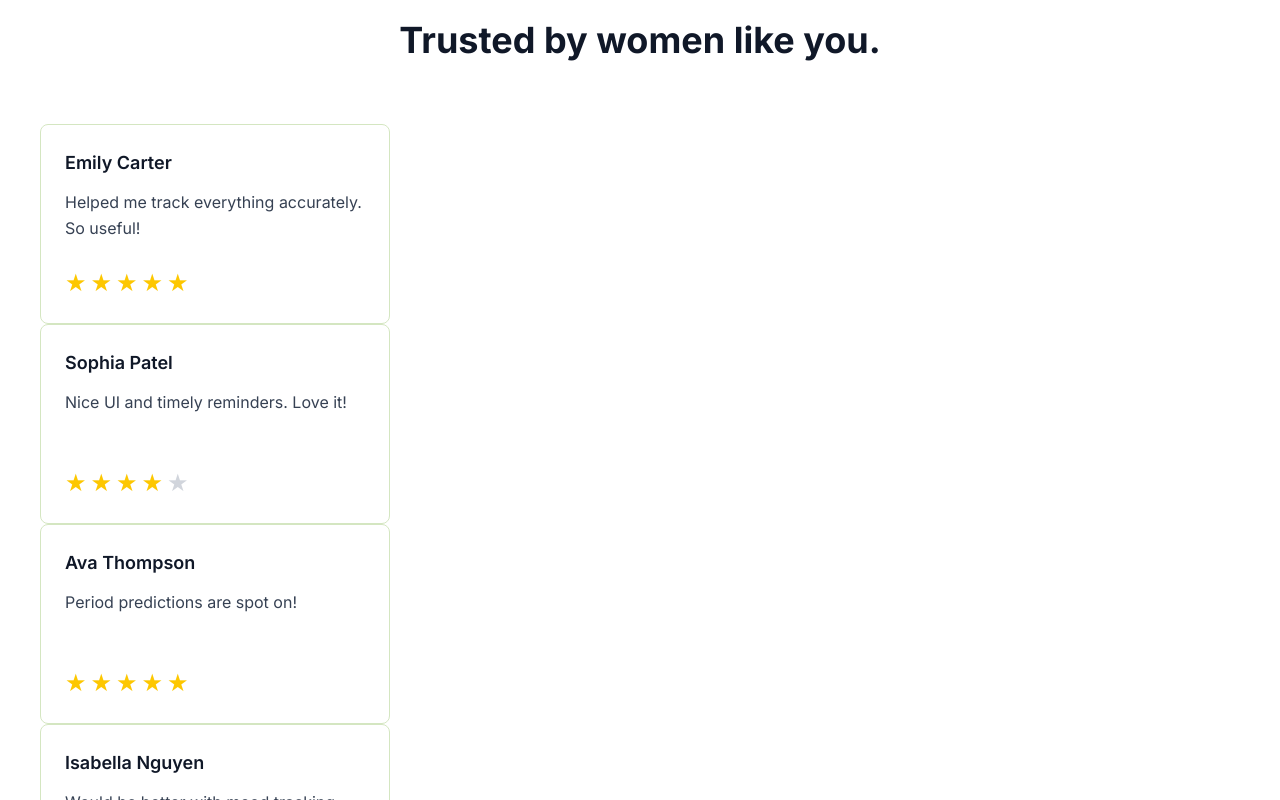
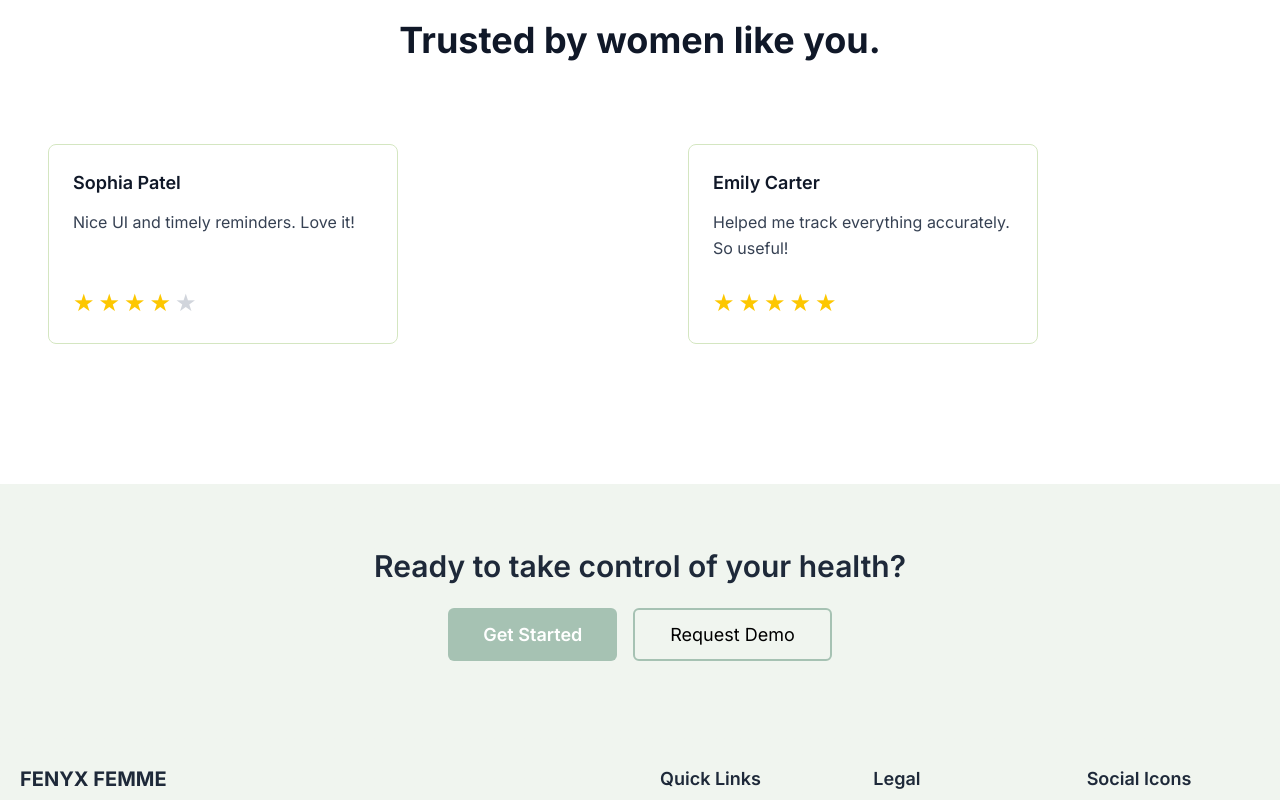
Before and after one commit to FaisalHasanEmon/female-healthcare, a React (Vite) app in the folder front-end/: page / in a window 1280 px wide. Shown: the part 3160-3960 px from the top of the page. Built offline with nearby package versions, Linux system fonts and the light colour scheme; a web font is replaced by a local one.

Commit message:
testimonials section updated

```diff
--- a/front-end/src/components/homePageComponents/MyCarousel.jsx
+++ b/front-end/src/components/homePageComponents/MyCarousel.jsx
@@ -60,6 +60,19 @@ const MyCarousel = ({ data, reverse = false, from = "none" }) => {
     tablet: { breakpoint: { max: 1024, min: 640 }, items: 2 },
     mobile: { breakpoint: { max: 640, min: 0 }, items: 1 },
   };
+  // Render stars based on rating
+  const renderStars = (rating) => {
+    return Array.from({ length: 5 }, (_, index) => (
+      <span
+        key={index}
+        className={`text-2xl ${
+          index < rating ? "text-yellow-400" : "text-gray-300"
+        }`}
+      >
+        ★
+      </span>
+    ));
+  };
 
   // Manually move the carousel left every X seconds if reverse is true
   useEffect(() => {
@@ -78,7 +91,7 @@ const MyCarousel = ({ data, reverse = false, from = "none" }) => {
 
   return (
     <div className={`${reverse ? "direction-rtl" : ""} py-5`}>
-      {from !== "none" && (
+      {from === "smartHealth" && (
         <Carousel
           ref={carouselRef}
           responsive={responsive}
@@ -118,6 +131,46 @@ const MyCarousel = ({ data, reverse = false, from = "none" }) => {
           ))}
         </Carousel>
       )}
+      {from === "testimonials" && (
+        <Carousel
+          ref={carouselRef}
+          responsive={responsive}
+          infinite
+          autoPlay={!reverse} // disable default autoplay for reversed one
+          autoPlaySpeed={2500}
+          draggable
+          swipeable
+          arrows={false}
+          pauseOnHover
+          containerClass="carousel-container"
+          itemClass="px-2"
+          keyBoardControl={true}
+        >
+          {(reverse ? [...data].reverse() : data).map((item) => (
+            <div
+              key={item?.id}
+              className="bg-white  flex flex-col justify-center items-center h-[200px]  ml-10 backdrop-blur-3xl w-[350px] rounded-lg p-6 border border-brandSecondary "
+            >
+              <div className="text-left space-y-3 w-full h-full">
+                {/* item Name */}
+                <h3 className="font-semibold text-gray-900 text-lg mb-3">
+                  {item?.name}
+                </h3>
+
+                {/* Comment */}
+                <p className="text-gray-700 text-base leading-relaxed mb-4">
+                  {item?.comment}
+                </p>
+              </div>
+
+              {/* Star Rating */}
+              <div className="flex space-x-1 w-full">
+                {renderStars(item?.rating)}
+              </div>
+            </div>
+          ))}
+        </Carousel>
+      )}
       {/* Modal Of Selected Image*/}
       <dialog id="my_modal_4" className="modal ">
         <div className="modal-box w-11/12 max-h-[95%] max-w-5xl bg-brandPrimary overflow-x-hidden">
--- a/front-end/src/components/shared/TestimonialsComponent/TestimonialsComponent.jsx
+++ b/front-end/src/components/shared/TestimonialsComponent/TestimonialsComponent.jsx
@@ -1,4 +1,5 @@
 import React from "react";
+import MyCarousel from "../../homePageComponents/MyCarousel";
 // import Marquee from "react-fast-marquee";
 
 const TestimonialsComponent = () => {
@@ -92,29 +93,11 @@ const TestimonialsComponent = () => {
         {/* Testimonials */}
         <div className="mt-2">
           {/* <Marquee direction={"right"} speed={30}> */}
-          {commentsOfUsers.map((user) => (
-            <div
-              key={user?.id}
-              className="bg-white  flex flex-col justify-center items-center h-[200px]  ml-10 backdrop-blur-3xl w-[350px] rounded-lg p-6 border border-brandSecondary "
-            >
-              <div className="text-left space-y-3 w-full h-full">
-                {/* User Name */}
-                <h3 className="font-semibold text-gray-900 text-lg mb-3">
-                  {user?.name}
-                </h3>
-
-                {/* Comment */}
-                <p className="text-gray-700 text-base leading-relaxed mb-4">
-                  {user?.comment}
-                </p>
-              </div>
-
-              {/* Star Rating */}
-              <div className="flex space-x-1 w-full">
-                {renderStars(user?.rating)}
-              </div>
-            </div>
-          ))}
+          <MyCarousel
+            from="testimonials"
+            data={commentsOfUsers}
+            reverse
+          ></MyCarousel>
           {/* </Marquee> */}
         </div>
       </div>
```
